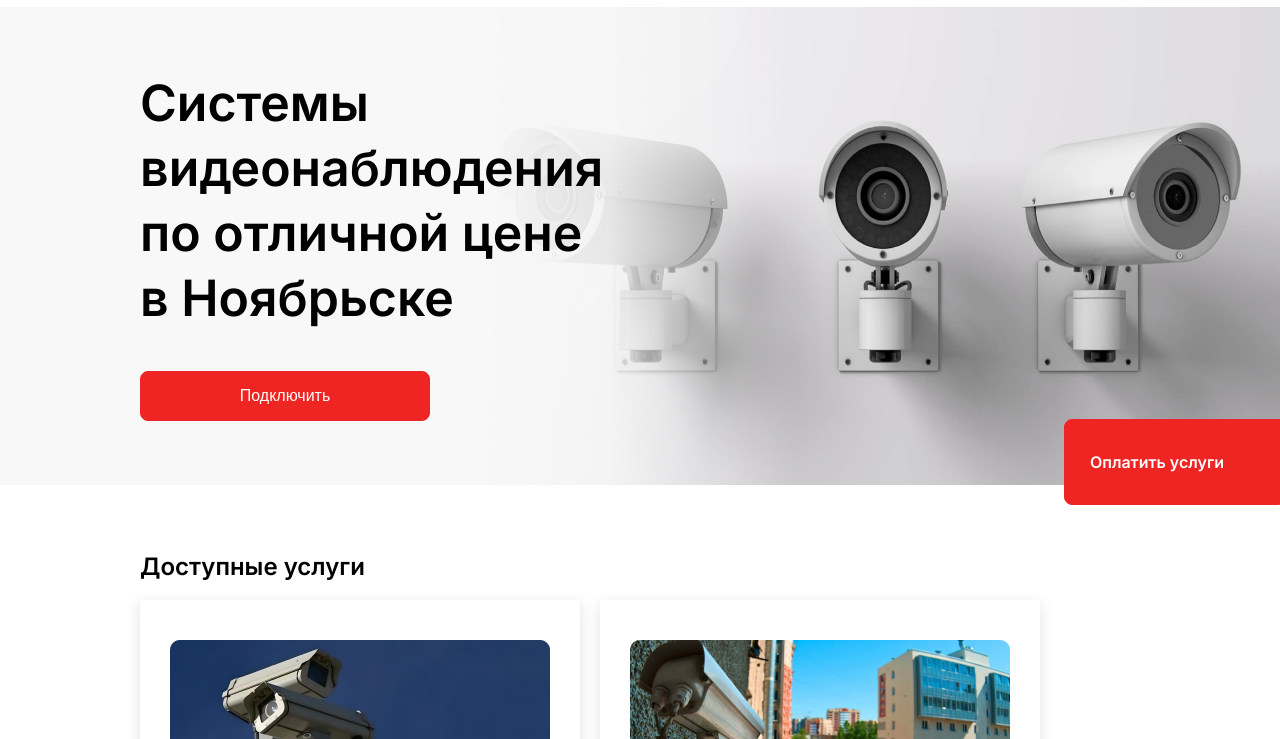
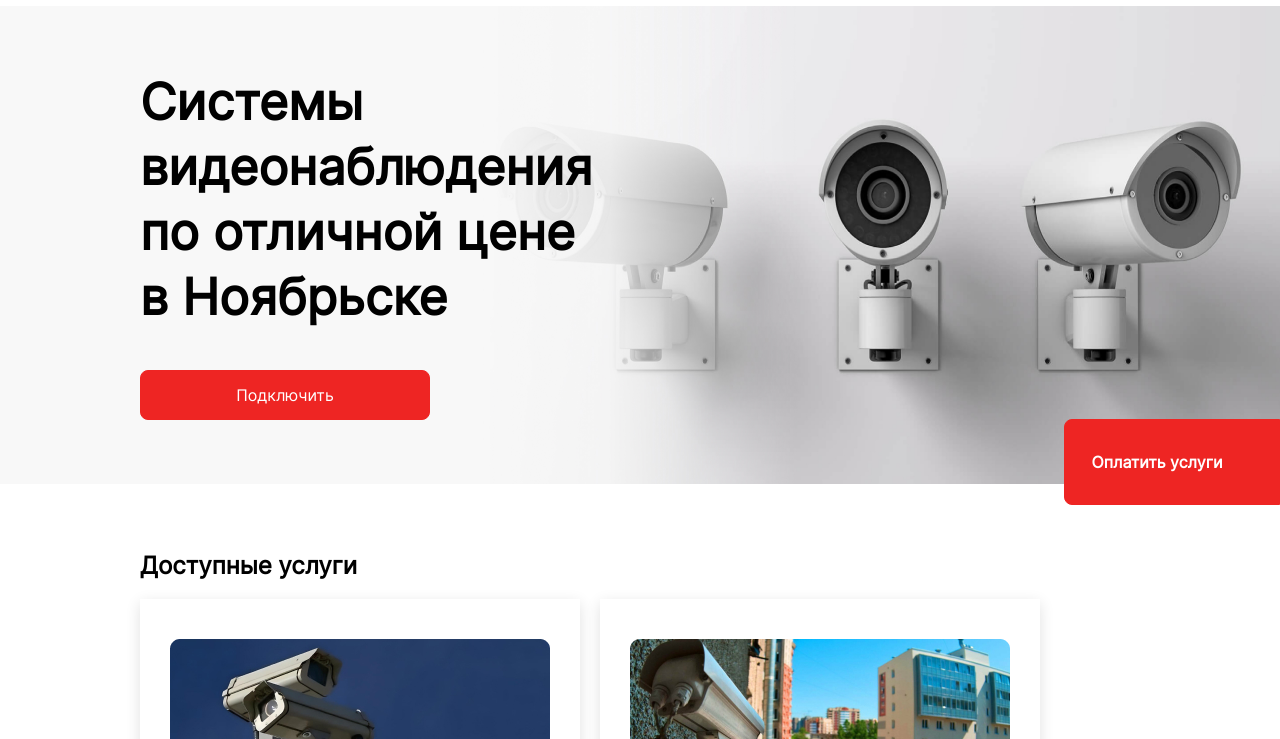
Before and after one commit to E-Tee/test-Van-Gogh-Link, a plain HTML site: page index.html in a window 1280 px wide. Shown: the part 61-800 px from the top of the page. Drawn offline with Linux system fonts and the light colour scheme.

Commit message:
Add local font
Optimization preload

```diff
--- a/css/style.css
+++ b/css/style.css
@@ -1,6 +1,20 @@
 /*Дмитрий Бастич +79633231571*/
 
-@import url('https://fonts.googleapis.com/css2?family=Inter:wght@400;500;600&display=swap');
+@font-face {
+  font-family: "inter";
+  font-style: normal;
+  font-weight: 400, 500, 600;
+  /* Браузер сначала попробует найти шрифт локально */
+  src: local("Inter"),
+       /* Если не получилось, загрузит woff2 */
+       url("../font/Inter-Regular.woff2") format("woff2"),
+       url("../font/Inter-SemiBold.woff2") format("woff2"),
+       url("../font/Inter-Bold.woff2") format("woff2"),
+       /* Если браузер не поддерживает woff2, загрузит woff */
+       url("../font/Inter-Regular.woff") format("woff"),
+       url("../font/Inter-SemiBold.woff") format("woff"),
+       url("../font/Inter-Bold.woff") format("woff");
+}
 
 html {
     box-sizing: border-box;
@@ -11,7 +25,6 @@ html {
 *::before,
 *::after {
     box-sizing: inherit;
-    -webkit-font-smoothing: antialiased;
 }
 
 a {
@@ -25,7 +38,8 @@ img {
 
 body {
     min-width: 360px;
-    font-family: 'font', sans-serif;
+    font-family: 'Inter', sans-serif;
+    font-display: block;
 }
 
 .list-reset {
@@ -564,6 +578,9 @@ line-height: 150%; /* 48px */
 }
 
 @media  (max-width: 420px)  {
+    .container  {
+        padding-left: 22px;
+    }
     .hero-title {
         font-size: 38px;
     }
--- a/index.html
+++ b/index.html
@@ -8,6 +8,12 @@
     <meta http-equiv="X-UA-Compatible" content="IE=edge">
     <meta name="viewport" content="width=device-width, initial-scale=1.0">
     <title>Север-Связь</title>
+    <link rel="preload" href="font/Inter-Regular.woff2" as="font">
+    <link rel="preload" href="font/Inter-SemiBold.woff2" as="font">
+    <link rel="preload" href="font/Inter-Bold.woff2" as="font">
+    <link rel="preload" href="font/Inter-Regular.woff" as="font">
+    <link rel="preload" href="font/Inter-SemiBold.woff" as="font">
+    <link rel="preload" href="font/Inter-Bold.woff" as="font">
     <link rel="stylesheet" href="css/normalize.css">
     <link rel="stylesheet" href="css/style.css">
 
```
Also changed, not shown: font/Inter-Bold.woff (added), font/Inter-Bold.woff2 (added), font/Inter-Regular.woff (added), font/Inter-Regular.woff2 (added), font/Inter-SemiBold.woff (added), font/Inter-SemiBold.woff2 (added).
